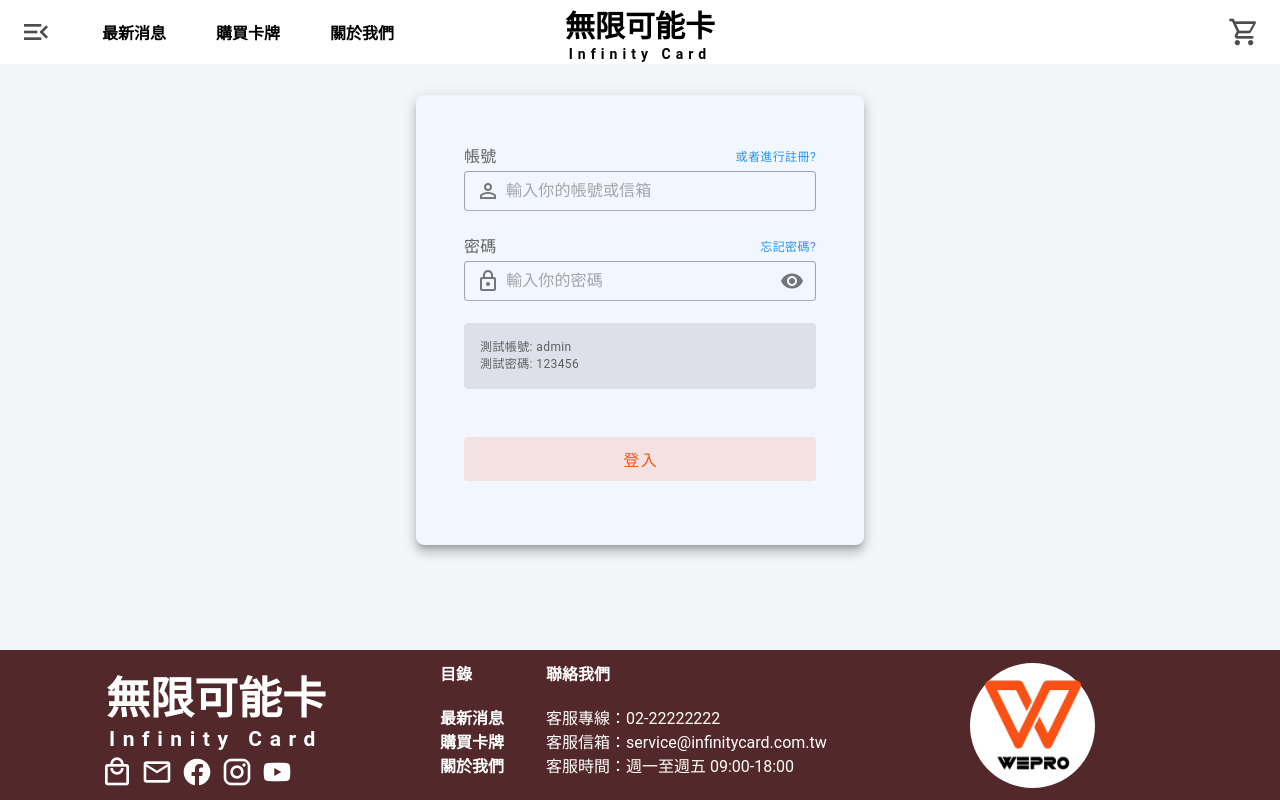
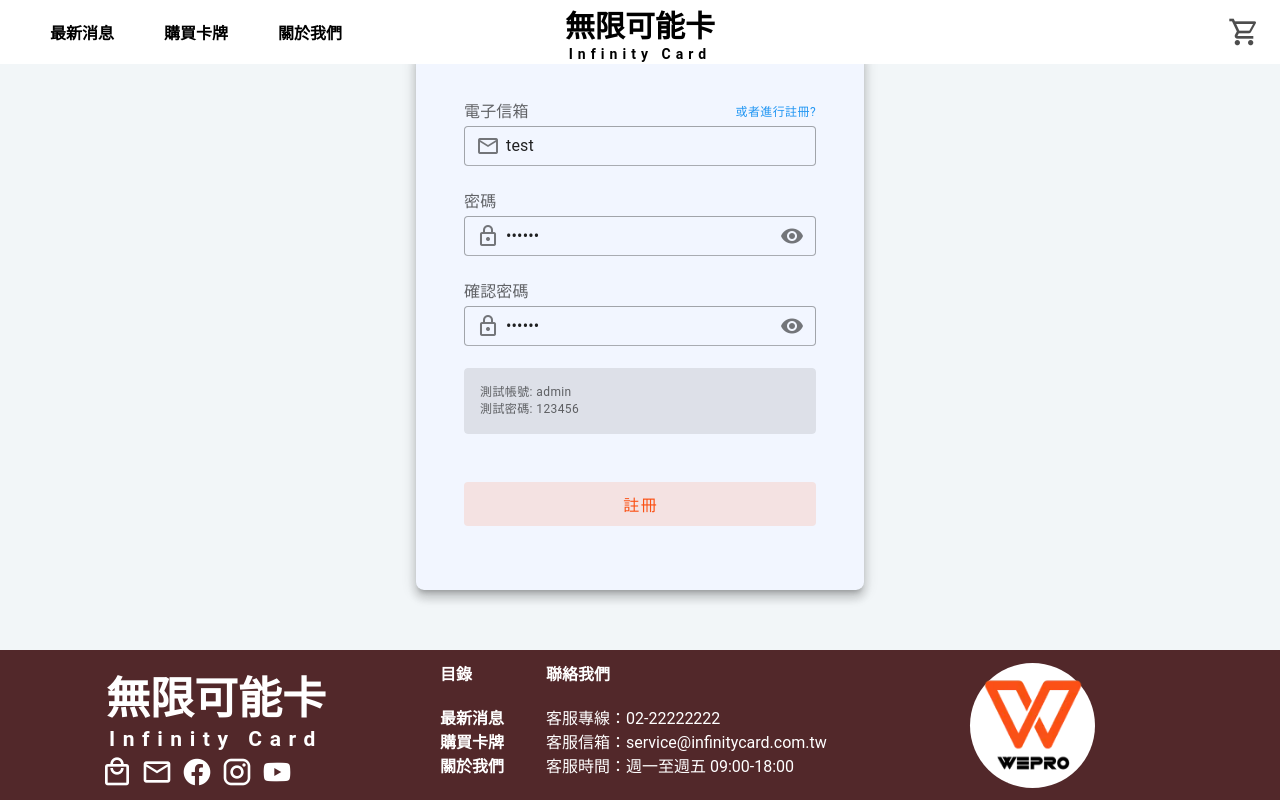
Before and after one commit to keoinn/synetapp-infinity-card, a Vue app: page / in a window 1280 px wide. Both pictures are taken after a click on the link "或者進行註冊?". Built offline with nearby package versions, Linux system fonts and the light colour scheme; no server answers.

Commit message:
Integrated Login/Auth API.

```diff
--- a/src/components/AppHeader.vue
+++ b/src/components/AppHeader.vue
@@ -1,3 +1,8 @@
+<script setup>
+import { useAppStore } from '@/stores/app'
+
+const appStore = useAppStore()
+</script>
 <template>
   <v-app-bar
     app
@@ -5,7 +10,7 @@
     color="#FFFFFF"
   >
     <div
-      v-if="true"
+      v-show="appStore.isLogin"
       class="header-start-icon"
     >
       <v-icon
@@ -51,12 +56,6 @@
     </div>
   </v-app-bar>
 </template>
-
-<script setup>
-import { useAppStore } from '@/stores/app'
-
-const appStore = useAppStore()
-</script>
 
 <style scoped lang="scss">
 .header-title {
--- a/src/components/LoginForm.vue
+++ b/src/components/LoginForm.vue
@@ -1,3 +1,29 @@
+<script setup>
+import { ref } from 'vue'
+import { useAppStore } from '@/stores/app'
+
+const visible_pwd = ref(false)
+const visible_pwd_confirm = ref(false)
+const appStore = useAppStore()
+const account = ref('test')
+const password = ref('123456')
+const password_confirm = ref('123456')
+const newAccount = ref(false)
+
+const login = async () => {
+  appStore.login(account.value, password.value)
+}
+
+const register = () => {
+  // appStore.toggleRegister(account.value, password.value)
+  appStore.verifyToken()
+}
+
+const inputAccountLabel = computed(() => {
+  return newAccount.value ? '電子信箱' : '登入'
+})
+</script>
+
 <template>
   <div class="login-form-container">
     <div class="login-form">
@@ -8,12 +34,12 @@
         rounded="lg"
       >
         <div class="text-subtitle-1 text-medium-emphasis d-flex align-center justify-space-between">
-          帳號
+          {{ inputAccountLabel }}
           <a
             class="text-caption text-decoration-none text-blue"
             href="#"
             rel="noopener noreferrer"
-            target="_blank"
+            @click="newAccount = !newAccount"
           >
             或者進行註冊?
           </a>
@@ -23,31 +49,48 @@
           v-model="account"
           density="compact"
           placeholder="輸入你的帳號或信箱"
-          prepend-inner-icon="mdi-account-outline"
+          :prepend-inner-icon="newAccount ? 'mdi-email-outline' : 'mdi-account-outline'"
           variant="outlined"
         />
 
         <div class="text-subtitle-1 text-medium-emphasis d-flex align-center justify-space-between">
           密碼
           <a
+            v-if="newAccount === false"
             class="text-caption text-decoration-none text-blue"
             href="#"
             rel="noopener noreferrer"
-            target="_blank"
           >
             忘記密碼?
           </a>
         </div>
-
         <v-text-field
           v-model="password"
-          :append-inner-icon="visible ? 'mdi-eye-off' : 'mdi-eye'"
-          :type="visible ? 'text' : 'password'"
+          :append-inner-icon="visible_pwd ? 'mdi-eye-off' : 'mdi-eye'"
+          :type="visible_pwd ? 'text' : 'password'"
           density="compact"
           placeholder="輸入你的密碼"
           prepend-inner-icon="mdi-lock-outline"
           variant="outlined"
-          @click:append-inner="visible = !visible"
+          @click:append-inner="visible_pwd = !visible_pwd"
+        />
+
+        <div
+          v-if="newAccount"
+          class="text-subtitle-1 text-medium-emphasis d-flex align-center justify-space-between"
+        >
+          確認密碼
+        </div>
+        <v-text-field
+          v-if="newAccount"
+          v-model="password_confirm"
+          :append-inner-icon="visible_pwd_confirm ? 'mdi-eye-off' : 'mdi-eye'"
+          :type="visible_pwd_confirm ? 'text' : 'password'"
+          density="compact"
+          placeholder="輸入你的密碼"
+          prepend-inner-icon="mdi-lock-outline"
+          variant="outlined"
+          @click:append-inner="visible_pwd_confirm = !visible_pwd_confirm"
         />
 
         <v-card
@@ -56,7 +99,7 @@
           variant="tonal"
         >
           <v-card-text class="text-medium-emphasis text-caption">
-            測試帳號: admin<br>
+            測試帳號: admin<br />
             測試密碼: 123456
           </v-card-text>
         </v-card>
@@ -67,27 +110,13 @@
           size="large"
           variant="tonal"
           block
-          @click="login"
-        >
-          登入
-        </v-btn>
+          :text="newAccount ? '註冊' : '登入'"
+          @click="newAccount ? register() : login()"
+        />
       </v-card>
     </div>
   </div>
 </template>
-
-<script setup>
-import { ref } from 'vue'
-import { useAppStore } from '@/stores/app'
-const visible = ref(false)
-const appStore = useAppStore()
-const account = ref('')
-const password = ref('')
-
-const login = () => {
-  appStore.toggleLogin(account.value, password.value)
-}
-</script>
 
 <style scoped>
 .login-form-container {
--- a/src/plugins/utils/encryption.js
+++ b/src/plugins/utils/encryption.js
@@ -29,3 +29,7 @@
     const plaintext = bytes.toString(CryptoJS.enc.Utf8);
     return plaintext;
 };
+
+export const hashpwd = (pwd) => {
+    return  CryptoJS.SHA256(pwd).toString(CryptoJS.enc.Hex)
+}
--- /dev/null
+++ b/src/plugins/utils/requests/api/backend.js
@@ -0,0 +1,15 @@
+import requestInstance from '@/plugins/utils/requests/requests.js'
+import { jsonapiEnc, JSONAPI_HEADER } from '@/plugins/utils/requests/commu_enc.js'
+import { hashpwd } from '@/plugins/utils/encryption.js'
+
+export const authAPI = ({identification, password}) => {
+    const data = jsonapiEnc('auth', Date.now(), {identification, password: hashpwd(password), platform: 'PsyCard'})
+    const request = requestInstance.post('/auth', data, JSONAPI_HEADER)
+
+    return request
+}
+
+export const verifyTokenAPI = () => {
+  const request = requestInstance.post('/verify/token', null, JSONAPI_HEADER)
+  return request
+}
--- /dev/null
+++ b/src/plugins/utils/requests/commu_enc.js
@@ -0,0 +1,14 @@
+export const JSONAPI_HEADER = {
+    'Content-Type': 'application/vnd.api+json'
+}
+export const jsonapiEnc = (type, id, attr) => {
+    return {
+        data: {
+            type,
+            id,
+            attributes: {
+                ...attr
+            }
+        }
+    }
+}
--- a/src/plugins/utils/requests/requests.js
+++ b/src/plugins/utils/requests/requests.js
@@ -1,10 +1,46 @@
 import axios from 'axios'
+import { useAppStore } from '@/stores/app'
 
-// const API_BASEURL = import.meta.env.VITE_API_BASEURL
+const API_BASEURL = import.meta.env.VITE_API_BASEURL
 
 const requestInstance = axios.create({
-  baseURL: 'http://localhost:8080',
+  baseURL: API_BASEURL,
   timeout: 300000
 })
 
 export default requestInstance
+
+// Request前處理
+requestInstance.interceptors.request.use(
+  (config) => {
+    const appStore = useAppStore()
+    if (appStore.token) {
+      config.headers.Authorization = `Bearer ${appStore.token}`
+    }
+    if (appStore.refreshToken) {
+      config.headers['Refresh-Token'] = `Bearer ${appStore.refreshToken}`
+    }
+    return config
+  },
+  (error) => {
+    return Promise.reject(error)
+  }
+)
+// Response後處理
+requestInstance.interceptors.response.use(
+  (response) => {
+    return response.data
+  },
+  (event) => {
+    if (event.response.status === 401) {
+      console.log('401')
+    } else if (event.response.status === 403) {
+      console.log('403')
+    } else if (event.response.status === 404) {
+      console.log('404')
+    } else if (event.response.status === 500) {
+      console.log('500')
+    }
+    return Promise.reject(event)
+  }
+)
--- a/src/stores/app.js
+++ b/src/stores/app.js
@@ -1,37 +1,47 @@
 // Utilities
 import { defineStore } from 'pinia'
-import { ref } from 'vue'
 
-export const useAppStore = defineStore('app', () => {
-  const isDrawerOpen = ref(false)
-  const isLogin = ref(false)
+import { authAPI, verifyTokenAPI } from '@/plugins/utils/requests/api/backend.js'
+export const useAppStore = defineStore('app', {
+  state: () => ({
+    isDrawerOpen: false,
+    isLogin: false,
+    token: null,
+    refreshToken: null,
+    user_id: null,
+  }),
+  actions: {
+    toggleDrawer() {
+      this.isDrawerOpen = !this.isDrawerOpen
+    },
+    toggleLogin(account, password) {
+      if (account === 'admin' && password === '123456') {
+        this.isLogin = true
+      } else {
+        this.isLogin = false
+      }
+    },
+    async login(account, password) {
+      const response = await authAPI({identification: account, password: password})
+      console.log(response)
+      if (response.meta.code === '2000') {
+        this.token = response.meta.token
+        this.refreshToken = response.meta.refresh_token
+        this.user_id = response.data.attributes.uid
+        this.isLogin = true
+      }
+    },
+    async verifyToken() {
+      const response = await verifyTokenAPI()
+      console.log(response)
+    },
+    logout() {
+      this.isLogin = false
+    }
+  },
+  getters: {
 
-  function toggleDrawer() {
-    isDrawerOpen.value = !isDrawerOpen.value
-    console.log(isDrawerOpen.value)
-  }
+  },
+  persist: true
 
-  function toggleLogin(account, password) {
-    console.log(account, password)
-    if (account === 'admin' && password === '123456') {
-      isLogin.value = true
-    } else {
-      isLogin.value = false
-    }
-    console.log(isLogin.value)
-  }
-
-  function logout() {
-    isLogin.value = false
-  }
-
-  return {
-    isDrawerOpen,
-    toggleDrawer,
-    isLogin,
-    toggleLogin,
-    logout
-  }
-}, {
-  persist: true
 })
--- a/src/stores/examProcess.js
+++ b/src/stores/examProcess.js
@@ -231,5 +231,5 @@
       }
     }
   },
-
+  persist: true
 })
```
